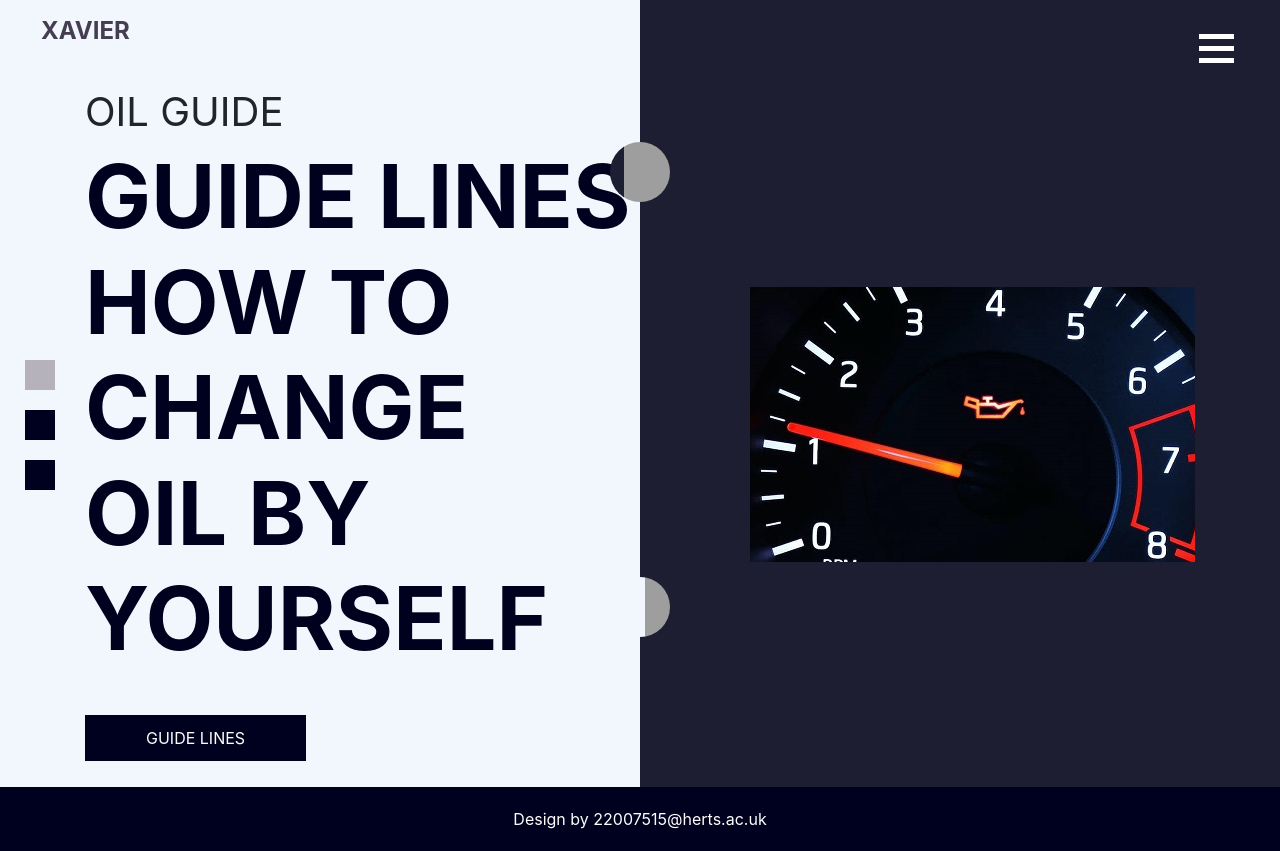
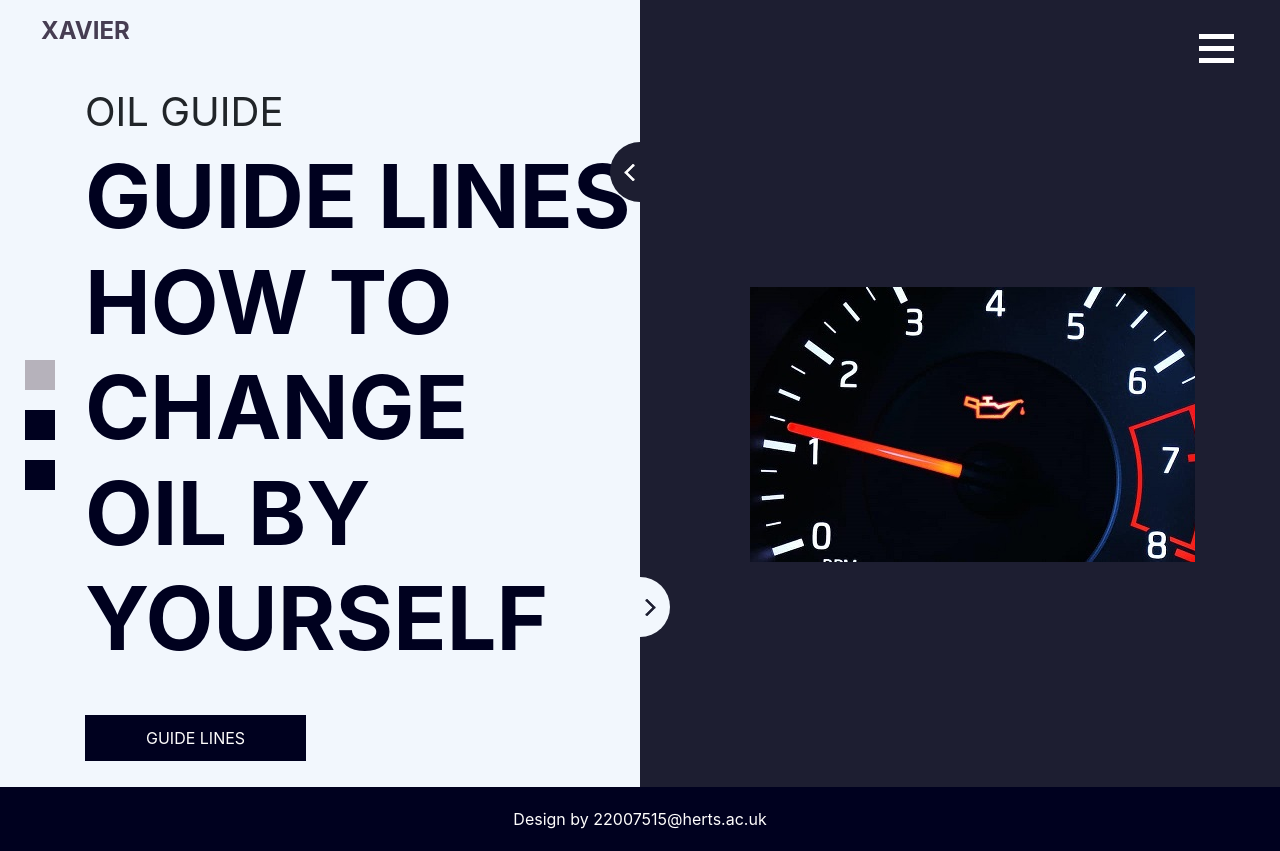
Before and after one commit to Mustafas98/Xavier-Oil-Change-Guide, a PHP site: page / in a window 1280 px wide. Run offline with PHP 8.4, Linux system fonts and the light colour scheme; some libraries are stand-ins or nearby versions; grey boxes are pictures that could not be loaded.

Commit message:
Update style.css

```diff
--- a/css/style.css
+++ b/css/style.css
@@ -335,7 +335,7 @@ body {
   .slider_section .carousel-control-prev {
     background-color: #1d1e31;
     top: 80px;
-    background-image: url(left-arrow.png);
+    background-image: url(../images/left-arrow.png);
     background-position: 14px center;
   }
 
@@ -343,7 +343,7 @@ body {
     background-color: #f2f7fd;
     top: initial;
     bottom: 150px;
-    background-image: url(right-arrow.png);
+    background-image: url(../images/right-arrow.png);
     background-position: 35px center;
   }
 
```
